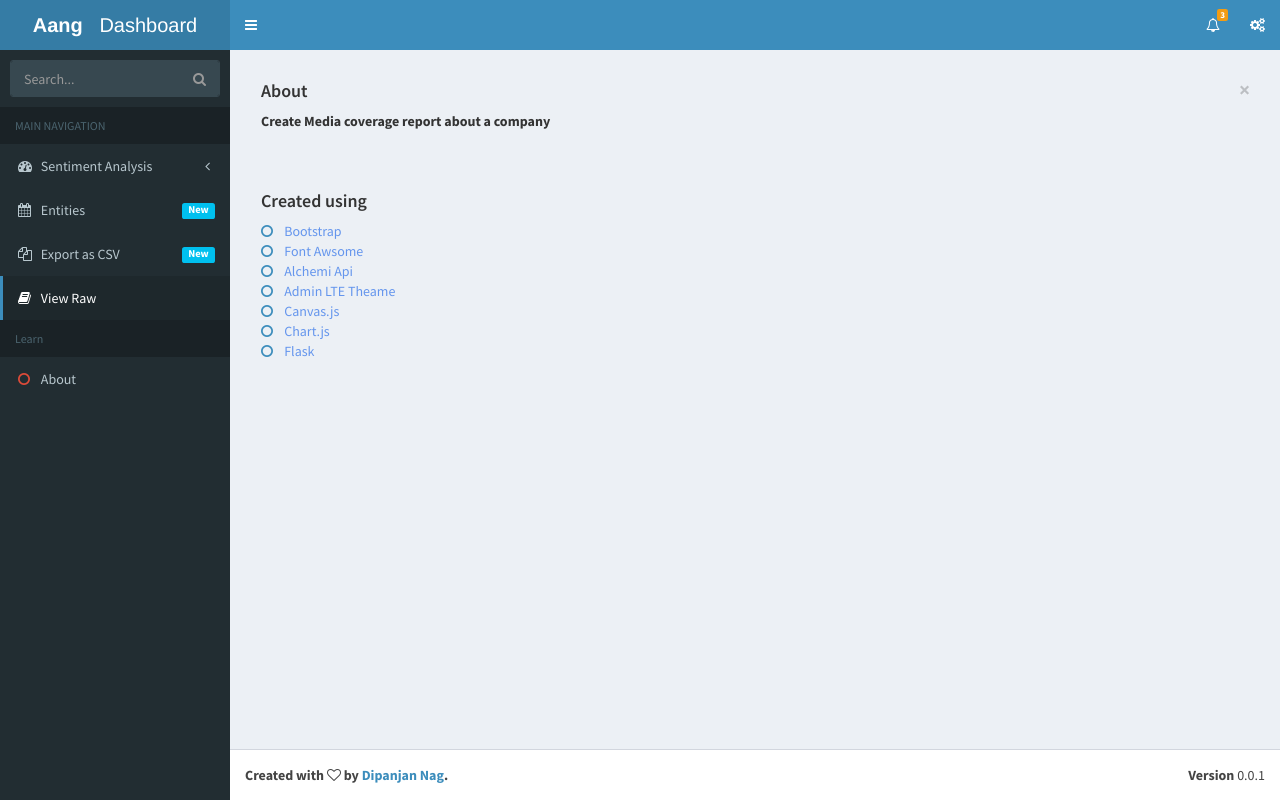
After one commit to deeiip/aang, a Flask app: page /about in a window 1280 px wide. The commit adds this page. Run offline with Flask 2, Linux system fonts and the light colour scheme; some libraries are stand-ins or nearby versions.

Commit message:
added about page

```diff
--- a/aang.py
+++ b/aang.py
@@ -259,5 +259,9 @@ def download():
     return response
 
 
+@app.route('/about')
+def about():
+    return render_template('about.html')
+
 if __name__ == '__main__':
     app.run(debug=True)
--- /dev/null
+++ b/templates/about.html
@@ -0,0 +1,210 @@
+<!DOCTYPE html>
+<html>
+<head>
+    <meta charset="utf-8">
+    <meta http-equiv="X-UA-Compatible" content="IE=edge">
+    <title>Aang | About</title>
+    <!-- Tell the browser to be responsive to screen width -->
+    <meta content="width=device-width, initial-scale=1, maximum-scale=1, user-scalable=no" name="viewport">
+    <!-- Bootstrap 3.3.5 -->
+    <link rel="stylesheet" href="../static/bootstrap/css/bootstrap.min.css">
+    <!-- Font Awesome -->
+    <link rel="stylesheet" href="https://maxcdn.bootstrapcdn.com/font-awesome/4.4.0/css/font-awesome.min.css">
+    <!-- Ionicons -->
+    <link rel="stylesheet" href="https://code.ionicframework.com/ionicons/2.0.1/css/ionicons.min.css">
+    <!-- Theme style -->
+    <link rel="stylesheet" href="../static/dist/css/Aang.min.css">
+    <!--Skins. Choose a skin from the css/skins
+         folder instead of downloading all of them to reduce the load. -->
+    <link rel="stylesheet" href="../static/dist/css/skins/_all-skins.min.css">
+    <script src="../static/dist/js/canvasjs.min.js"></script>
+
+    <!-- HTML5 Shim and Respond.js IE8 support of HTML5 elements and media queries -->
+    <!-- WARNING: Respond.js doesn't work if you view the page via file:// -->
+    <!--[if lt IE 9]>
+        <script src="https://oss.maxcdn.com/html5shiv/3.7.3/html5shiv.min.js"></script>
+        <script src="https://oss.maxcdn.com/respond/1.4.2/respond.min.js"></script>
+    <![endif]-->
+</head>
+<body class="hold-transition skin-blue sidebar-mini">
+<div class="wrapper">
+
+    <header class="main-header">
+        <!-- Logo -->
+        <a href="/" class="logo">
+            <!-- mini logo for sidebar mini 50x50 pixels -->
+            <span class="logo-mini"><b>Aan</b>g</span>
+            <!-- logo for regular state and mobile devices -->
+            <span class="logo-lg"><b>Aang</b> &nbsp; Dashboard</span>
+        </a>
+        <!-- Header Navbar: style can be found in header.less -->
+        <nav class="navbar navbar-static-top" role="navigation">
+            <!-- Sidebar toggle button-->
+            <a href="#" class="sidebar-toggle" data-toggle="offcanvas" role="button">
+                <span class="sr-only">Toggle navigation</span>
+            </a>
+            <div class="navbar-custom-menu">
+                <ul class="nav navbar-nav">
+                    <!-- Messages: style can be found in dropdown.less-->
+
+                    <!-- Notifications: style can be found in dropdown.less -->
+                    <li class="dropdown notifications-menu">
+                        <a href="#" class="dropdown-toggle" data-toggle="dropdown">
+                            <i class="fa fa-bell-o"></i>
+                            <span class="label label-warning">3</span>
+                        </a>
+                        <ul class="dropdown-menu">
+                            <li class="header">You have 3 notifications</li>
+                            <li>
+                                <!-- inner menu: contains the actual data -->
+                                <ul class="menu">
+                                    <li>
+                                        <a href="#">
+                                            <i class="fa fa-users text-aqua"></i> Recent good coverage from TVX
+                                        </a>
+                                    </li>
+                                    <li>
+                                        <a href="#">
+                                            <i class="fa fa-warning text-yellow"></i> Recent bad coverage from TVY
+                                        </a>
+                                    </li>
+                                    <li>
+                                        <a href="#">
+                                            <i class="fa fa-users text-red"></i> Most connected media is TVZ
+                                        </a>
+                                    </li>
+                                </ul>
+                            </li>
+                            <li class="footer"><a href="#">View all</a></li>
+                        </ul>
+                    </li>
+                    <!-- Tasks: style can be found in dropdown.less -->
+
+                    <!-- User Account: style can be found in dropdown.less -->
+                    <li class="dropdown user user-menu">
+
+
+                    </li>
+                    <!-- Control Sidebar Toggle Button -->
+                    <li>
+                        <a href="#" data-toggle="control-sidebar"><i class="fa fa-gears"></i></a>
+                    </li>
+                </ul>
+            </div>
+        </nav>
+    </header>
+    <!-- Left side column. contains the logo and sidebar -->
+    <aside class="main-sidebar">
+        <!-- sidebar: style can be found in sidebar.less -->
+        <section class="sidebar">
+            <!-- Sidebar user panel -->
+            <!-- search form -->
+            <form action="/" method="get" class="sidebar-form">
+                <div class="input-group">
+                    <input type="text" name="subject" class="form-control" placeholder="Search...">
+              <span class="input-group-btn">
+                <button type="submit" name="search" id="search-btn" class="btn btn-flat"><i class="fa fa-search"></i>
+                </button>
+              </span>
+                </div>
+            </form>
+            <!-- /.search form -->
+            <!-- sidebar menu: : style can be found in sidebar.less -->
+            <ul class="sidebar-menu">
+                <li class="header">MAIN NAVIGATION</li>
+                <li class="treeview">
+                    <a id="sentiment-link" href="#">
+                        <i class="fa fa-dashboard"></i> <span>Sentiment Analysis</span> <i
+                            class="fa fa-angle-left pull-right"></i>
+                    </a>
+                </li>
+                <li>
+                    <a id="entity-link" href="#">
+                        <i class="fa fa-calendar"></i> <span>Entities</span>
+                        <small class="label pull-right bg-aqua">New</small>
+                    </a>
+                </li>
+                <li>
+
+              <a id="csv-link" href="#">
+                <i class="fa fa-files-o"></i> <span>Export as CSV</span>
+                <small class="label pull-right bg-aqua">New</small>
+              </a>
+            </li>
+                <li class="active"><a id="raw-link" href="#"><i class="fa fa-book"></i> <span>View Raw</span></a></li>
+                <li class="header">Learn</li>
+                <li><a href="#"><i class="fa fa-circle-o text-red"></i> <span>About</span></a></li>
+
+            </ul>
+        </section>
+        <!-- /.sidebar -->
+    </aside>
+
+    <!-- Content Wrapper. Contains page content -->
+    <div class="content-wrapper">
+        <!-- Content Header (Page header) -->
+
+        <!-- Main content -->
+        <section class="content" id="content-body">
+            <div class="alert alert alert-dismissable" style="text-decoration: none">
+                <button type="button" class="close" data-dismiss="alert" aria-hidden="true">&times;</button>
+                <h4 align="centre">About</h4>
+                <strong>Create Media coverage report about a company</strong> <br><br><br><br>
+                 <h4>Created using </h4>
+                <ul  class="chart-legend clearfix">
+                    <li> <i class="fa fa-circle-o text-light-blue"></i>&nbsp; &nbsp;
+                        <a style="color: cornflowerblue!important; text-decoration: none!important;" href="http://getbootstrap.com/">Bootstrap</a> </li>
+                    <li> <i class="fa fa-circle-o text-light-blue"></i>&nbsp; &nbsp;
+                        <a style="color: cornflowerblue!important; text-decoration: none!important;" href="https://fortawesome.github.io/Font-Awesome/">
+                            Font Awsome</a></li>
+                    <li> <i class="fa fa-circle-o text-light-blue"></i>&nbsp; &nbsp;
+                        <a style="color: cornflowerblue!important; text-decoration: none!important;" href="https://www.alchemyapi.com/">
+                            Alchemi Api</a></li>
+
+                    <li> <i class="fa fa-circle-o text-light-blue"></i>&nbsp; &nbsp;
+                        <a style="color: cornflowerblue!important; text-decoration: none!important;" href="https://almsaeedstudio.com/preview">
+                            Admin LTE Theame</a></li>
+
+                    <li> <i class="fa fa-circle-o text-light-blue"></i>&nbsp; &nbsp;
+                        <a style="color: cornflowerblue!important; text-decoration: none!important;" href="http://canvasjs.com/">
+                            Canvas.js</a></li>
+
+                    <li> <i class="fa fa-circle-o text-light-blue"></i>&nbsp; &nbsp;
+                        <a style="color: cornflowerblue!important; text-decoration: none!important;" href="http://www.chartjs.org/">
+
+                            Chart.js</a>
+                    </li>
+                    <li> <i class="fa fa-circle-o text-light-blue"></i>&nbsp; &nbsp;
+                        <a style="color: cornflowerblue!important; text-decoration: none!important;" href="http://flask.pocoo.org/">Flask
+                    </a></li>
+                </ul>
+            </div>
+        </section><!-- /.content -->
+    </div><!-- /.content-wrapper -->
+    <footer class="main-footer">
+        <div class="pull-right hidden-xs">
+            <b>Version</b> 0.0.1
+        </div>
+        <strong>Created with <i class="fa fa-heart-o"></i> by <a href="https://dipanjan.me">Dipanjan Nag</a>.</strong>
+    </footer>
+
+    <!-- Control Sidebar -->
+    <!-- Add the sidebar's background. This div must be placed
+         immediately after the control sidebar -->
+    <div class="control-sidebar-bg"></div>
+</div><!-- ./wrapper -->
+
+<!-- jQuery 2.1.4 -->
+<script src="../static/plugins/jQuery/jQuery-2.1.4.min.js"></script>
+<!-- Bootstrap 3.3.5 -->
+<script src="../static/bootstrap/js/bootstrap.min.js"></script>
+<!-- FastClick -->
+<script src="../static/plugins/fastclick/fastclick.min.js"></script>
+<!-- App -->
+<script src="../static/dist/js/app.min.js"></script>
+<!--  for demo purposes -->
+<script src="../static/dist/js/demo.js"></script>
+
+<script src="../static/dist/js/router.js"></script>
+</body>
+</html>
```
Also changed, not shown: templates/index.html (line endings or trailing spaces).
